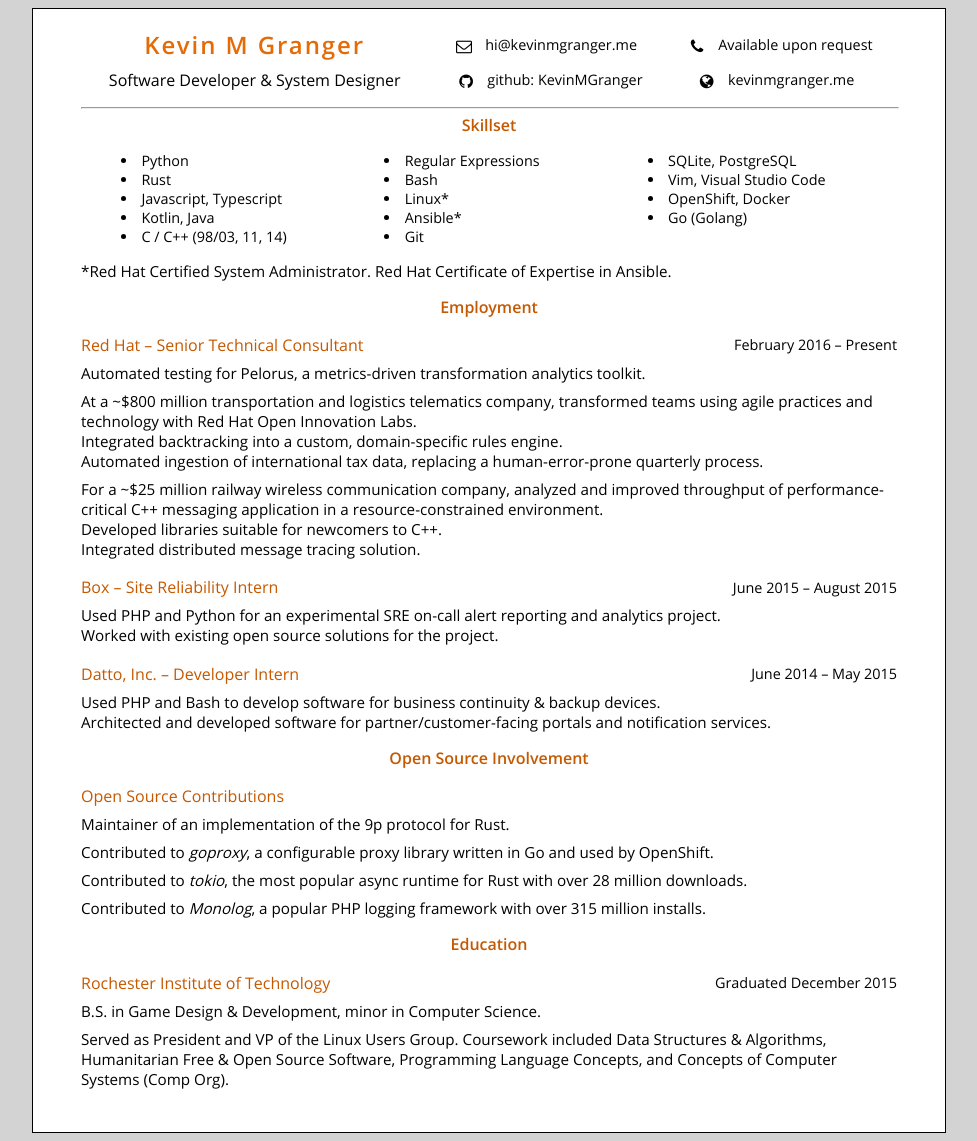
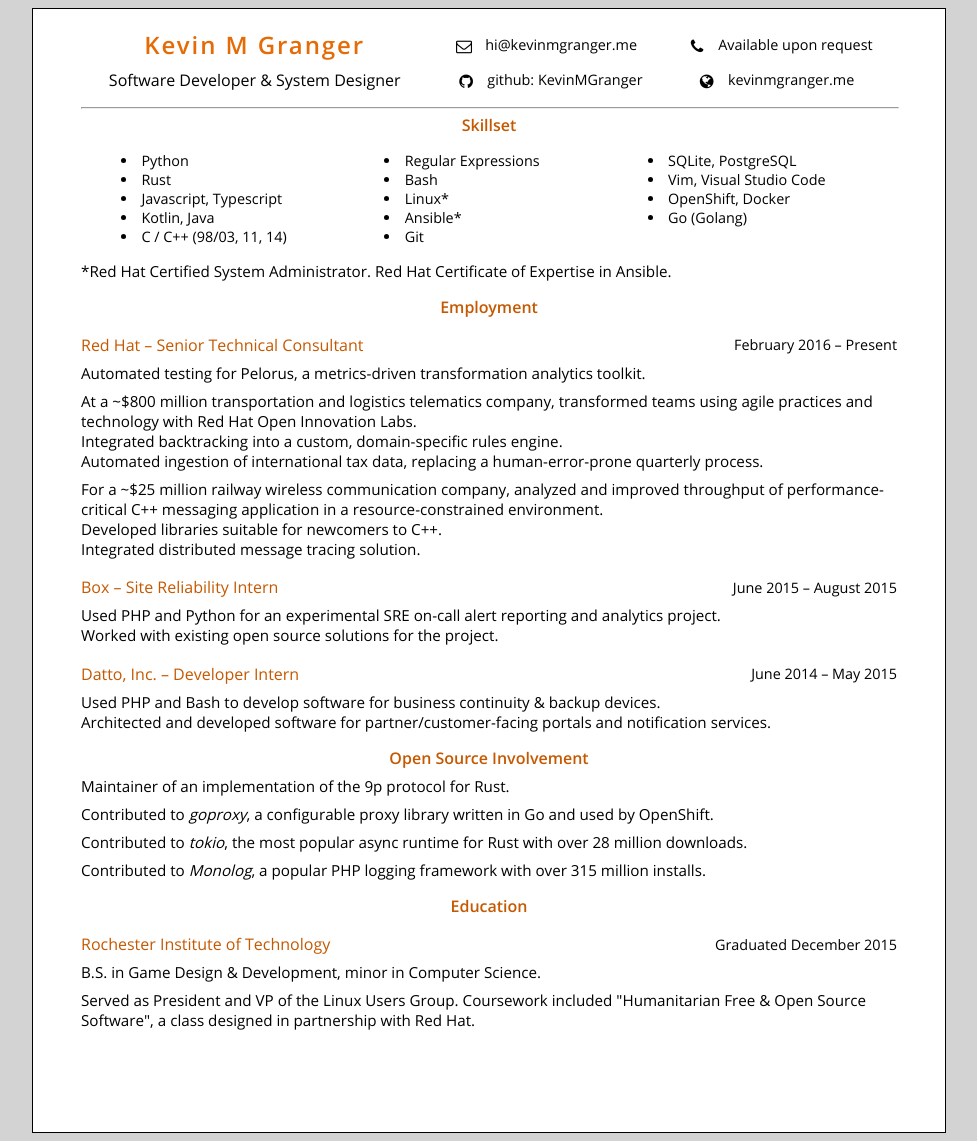
Before and after one commit to KevinMGranger/kevinmgranger.github.io, a Jekyll site: the page built from resume/index.html, in a window 1280 px wide. Shown: the whole page, without its empty margins (151-1128 px from the left). Built offline with Jekyll 4.4.1, drawn with Linux system fonts in a browser that asks for light colours.

Commit message:
Update resume again. Remove redundant formatting and tailor to position more.

```diff
--- a/resume/index.html
+++ b/resume/index.html
@@ -94,12 +94,10 @@
 <section class="exp">
 	<h1>Open Source Involvement</h1>
 	<div>
-		<h2>Open Source Contributions</h2>
 		<p>Maintainer of an implementation of the 9p protocol for Rust.</p>
 		<p>Contributed to <em>goproxy</em>, a configurable proxy library written in Go and used by OpenShift.</p>
 		<p>Contributed to <em>tokio</em>, the most popular async runtime for Rust with over 28 million downloads.</p>
 		<p>Contributed to <em>Monolog</em>, a popular PHP logging framework with over 315 million installs.</p>
-
 	</div>
 </section>
 <section class="exp">
@@ -108,14 +106,13 @@
 		<h2>Rochester Institute of Technology</h2>
 		<h3>Graduated December 2015</h3>
 		<p>B.S. in Game Design &amp; Development, minor in Computer Science.</p>
-		<p>Served as President and VP of the Linux Users Group. Coursework included Data Structures &amp; Algorithms, Humanitarian Free &amp; Open Source Software, Programming Language
-			Concepts, and Concepts of Computer Systems (Comp Org).</p>
+		<p>Served as President and VP of the Linux Users Group. Coursework included "Humanitarian Free &amp; Open Source Software", a class designed in partnership with Red Hat.</p>
 	</div>
 </section>
 </body>
 <script>
 	var k = "hi", m = "kevinmgranger", g = "me";
 	document.getElementById("email").innerHTML = k + "@" + m + "." + g;
-	</script>
+</script>
 
 </html>
```
